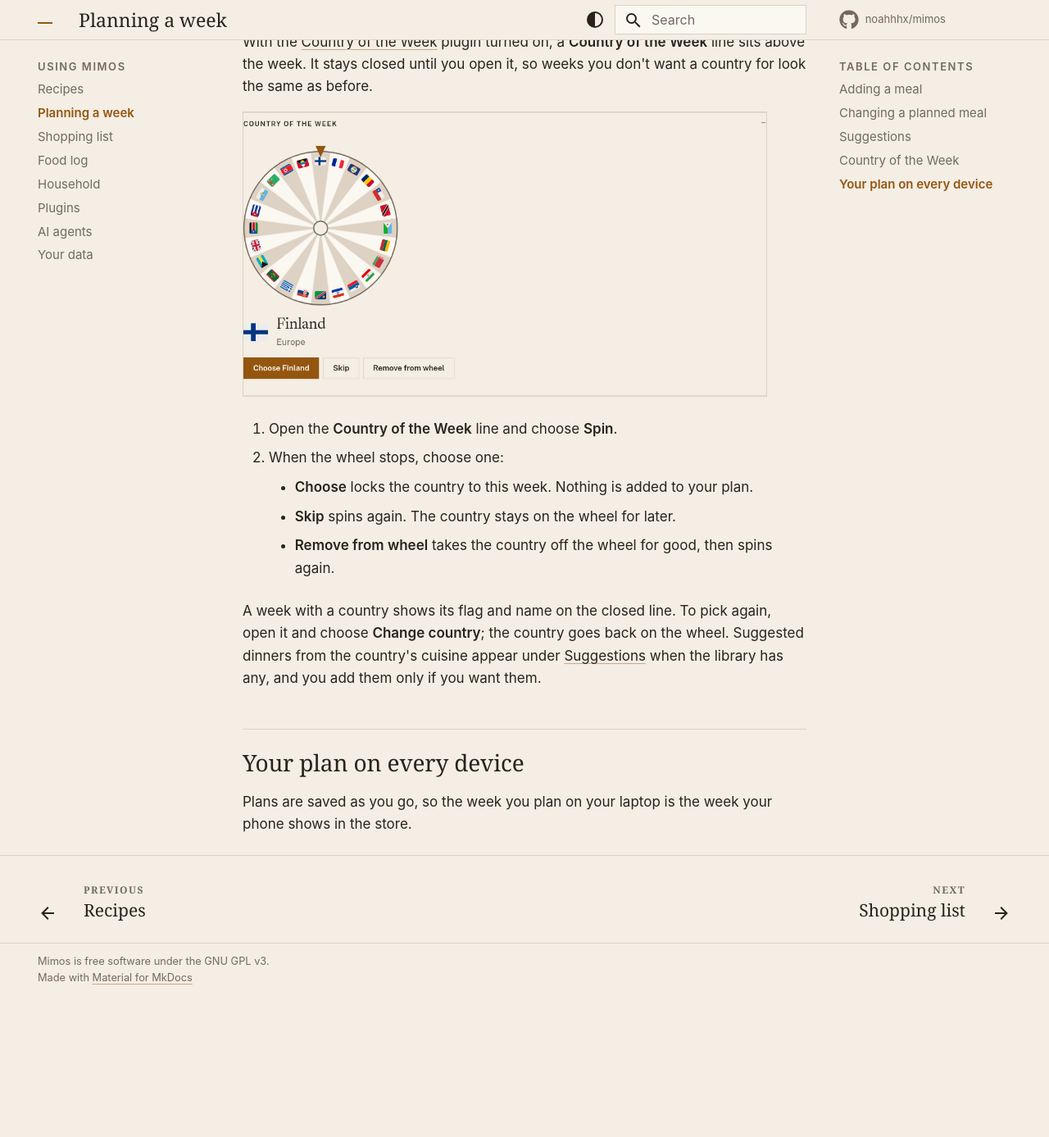
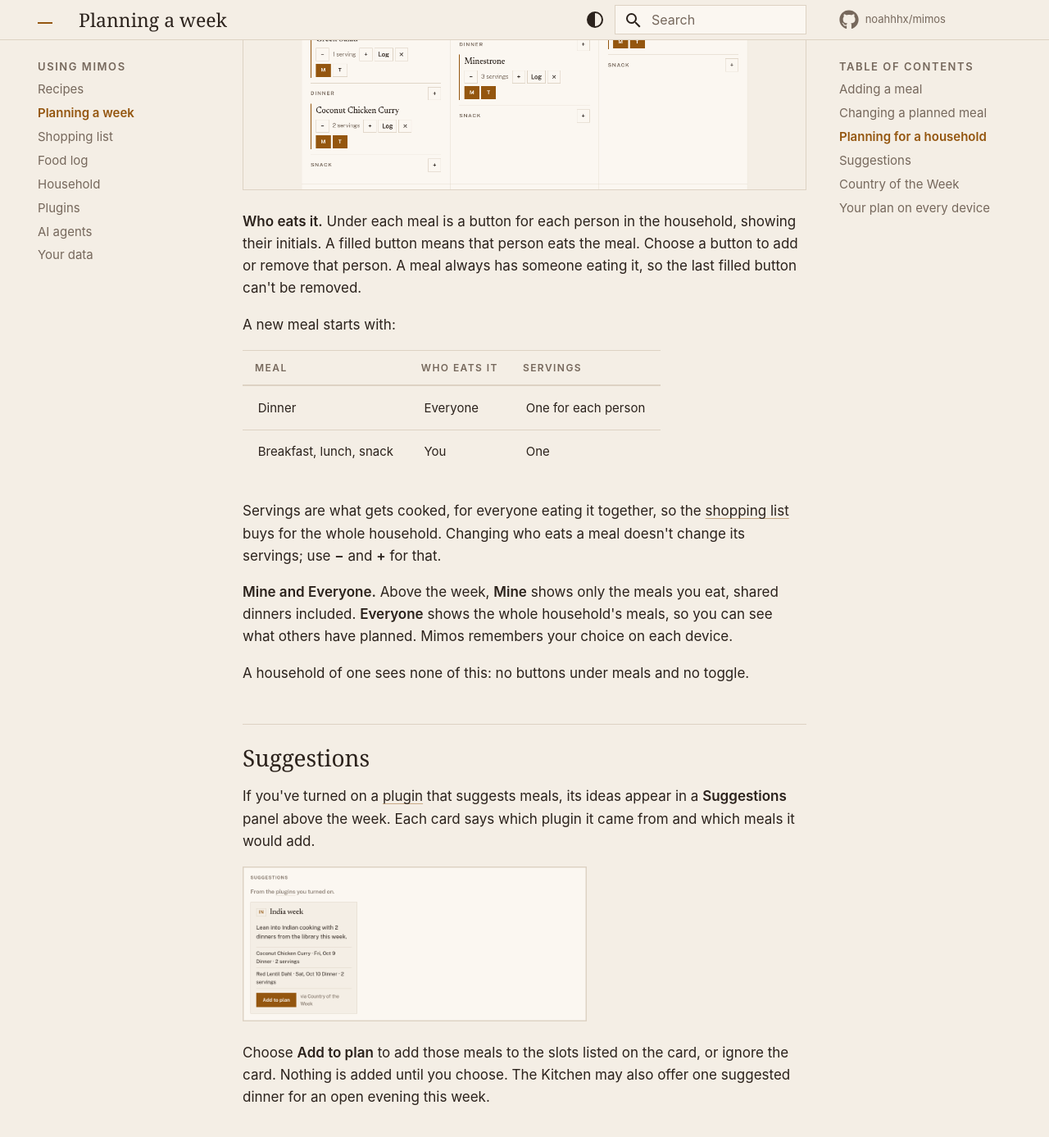
Before and after one commit to noahhhx/mimos, an MkDocs documentation site: the page built from docs/guide/planning.md, in a window 1280 px wide and 1400 px high, scrolled down 2265 px. Shown: the top 1387 px of the window at 82% size. Built offline with MkDocs 1.6.1 and Material for MkDocs 9.7.7, drawn with Linux system fonts in a browser that asks for light colours; comment, search, counter and statistics services are not loaded; before the commit the page ends 3481 px from its top, so only the background shows below that; some of the changed text lies outside the part shown.

Commit message:
docs: explain diners, Mine and Everyone, and logging your share

```diff
--- a/docs/guide/planning.md
+++ b/docs/guide/planning.md
@@ -10,7 +10,9 @@
 
 1. Choose **+** next to the slot you want to fill.
 2. Search your recipes and the library, or scroll the list.
-3. Choose a recipe. It goes into the slot for 2 servings.
+3. Choose a recipe. It goes into the slot for 2 servings, or, when you
+   [share a household](#planning-for-a-household), one serving for each
+   person eating it.
 
 ![Picking a recipe for Friday's dinner](../assets/screenshots/plan-picker.png)
 
@@ -23,7 +25,7 @@
 | Button      | What it does                                                    |
 | ----------- | --------------------------------------------------------------- |
 | **−** / **+** | Fewer or more servings, half a serving at a time.            |
-| **Log**     | Adds the meal to your [food log](log.md) for that day.          |
+| **Log**     | Adds the meal to your [food log](log.md) for that day. Only on meals you eat. |
 | **✕**       | Takes the meal out of the plan.                                 |
 
 Servings matter: the [shopping list](shopping-list.md) and the food log
@@ -31,6 +33,38 @@
 
 To swap a meal, take it out with **✕** and add another. The Kitchen's
 **Swap meal** button brings you here for that.
+
+## Planning for a household
+
+When you [share a household](household.md), everyone in it plans the same
+week. Each meal says who eats it, so a dinner can be for everyone and a
+lunch for one person.
+
+![A shared week: dinners for both, and a lunch each](../assets/screenshots/plan-shared.png)
+
+**Who eats it.** Under each meal is a button for each person in the
+household, showing their initials. A filled button means that person eats
+the meal. Choose a button to add or remove that person. A meal always has
+someone eating it, so the last filled button can't be removed.
+
+A new meal starts with:
+
+| Meal                      | Who eats it      | Servings             |
+| ------------------------- | ---------------- | -------------------- |
+| Dinner                    | Everyone         | One for each person  |
+| Breakfast, lunch, snack   | You              | One                  |
+
+Servings are what gets cooked, for everyone eating it together, so the
+[shopping list](shopping-list.md) buys for the whole household. Changing
+who eats a meal doesn't change its servings; use **−** and **+** for that.
+
+**Mine and Everyone.** Above the week, **Mine** shows only the meals you
+eat, shared dinners included. **Everyone** shows the whole household's
+meals, so you can see what others have planned. Mimos remembers your
+choice on each device.
+
+A household of one sees none of this: no buttons under meals and no
+toggle.
 
 ## Suggestions
 
```
Also changed, not shown: AGENTS.md (+4 -2 lines), docs/guide/agents.md (+2 -2 lines), docs/guide/household.md (+9 -0 lines), docs/guide/log.md (+7 -0 lines), docs/assets/screenshots/plan-shared.png (added).
